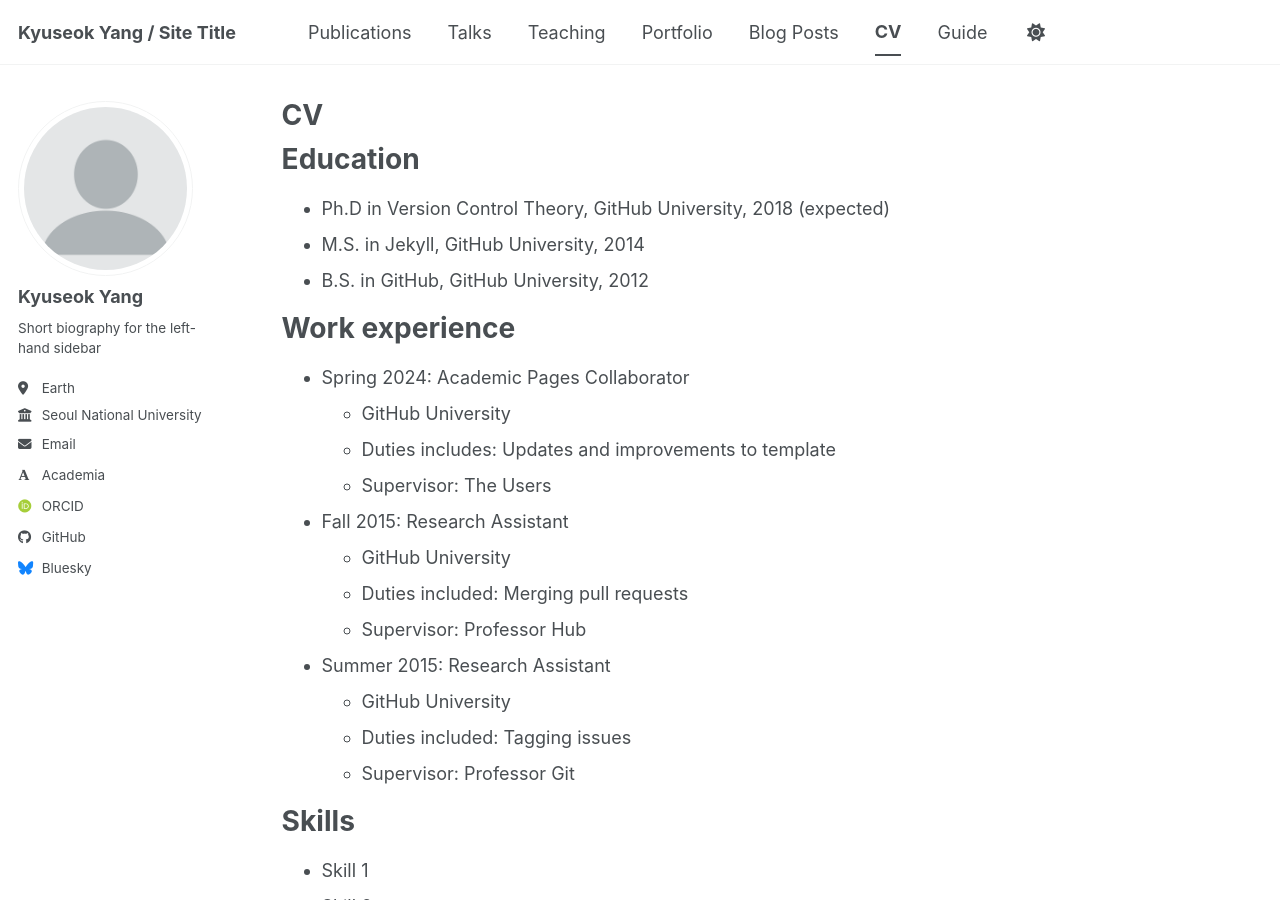
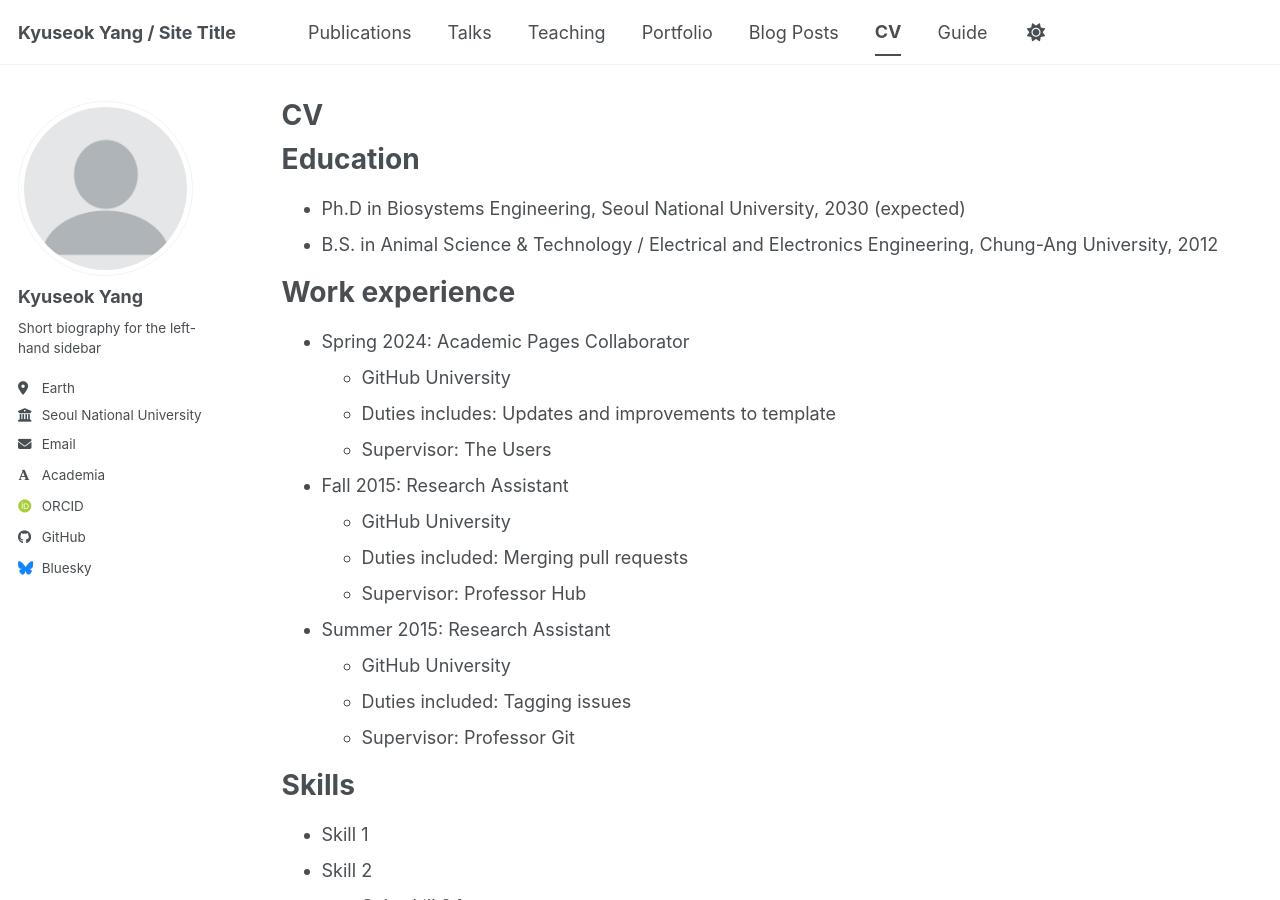
Before and after one commit to kyuseokyang/kyuseokyang.github.io, a Jekyll site: the page built from _pages/cv.md, in a window 1280 px wide and 900 px high. Built offline with Jekyll 4.4.1, drawn with Linux system fonts in a browser that asks for light colours; some web fonts are replaced; a script bundle is joined from its source files by our own code; library files that are not in the unit come from our copies.

Commit message:
Update cv.md

```diff
--- a/_pages/cv.md
+++ b/_pages/cv.md
@@ -11,9 +11,8 @@
 
 Education
 ======
-* Ph.D in Version Control Theory, GitHub University, 2018 (expected)
-* M.S. in Jekyll, GitHub University, 2014
-* B.S. in GitHub, GitHub University, 2012
+* Ph.D in Biosystems Engineering, Seoul National University, 2030 (expected)
+* B.S. in Animal Science & Technology / Electrical and Electronics Engineering, Chung-Ang University, 2012
 
 Work experience
 ======
```
